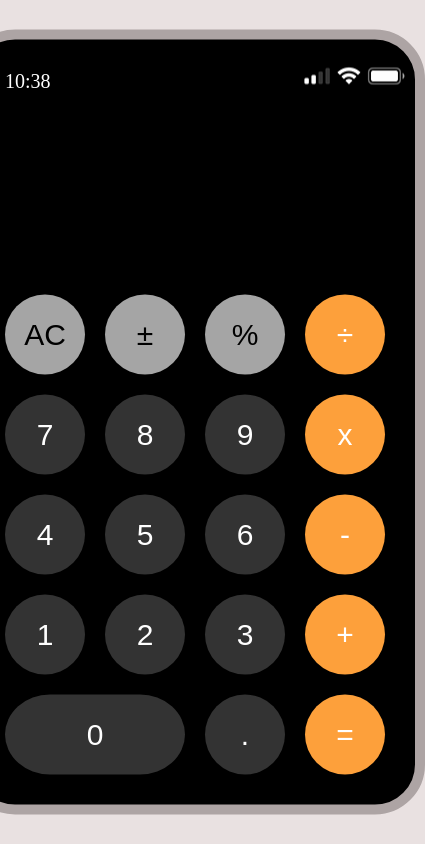
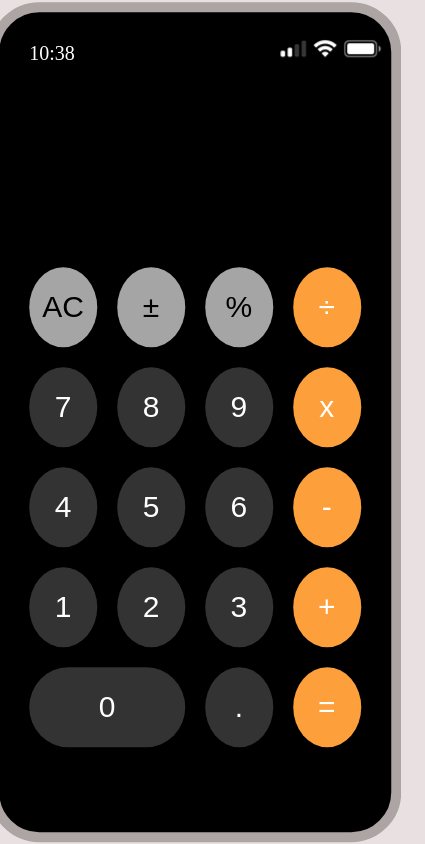
Before and after one commit to maheshsangeet/calculator, a React (Create React App) app: page / in a window 390 px wide. Shown: the whole page, 425 px wide, since content can reach past the window. Built offline with nearby package versions, Linux system fonts and the light colour scheme.

Commit message:
responsiveness done

```diff
--- a/src/App.css
+++ b/src/App.css
@@ -12,7 +12,6 @@ body {
     background-color: black;
     border-radius: 50px;
     padding: 30px;
-    /* background-color: red; */
 }
 .keypad {
     display: grid;
@@ -25,7 +24,6 @@ input[type='text'] {
     width: 350px;
     background-color: black;
     border: 0;
-    border-radius: 50px;
     color: blanchedalmond;
     text-align: right;
     font-size: 50px;
@@ -70,3 +68,24 @@ button:hover {
     right: 10px;
 
 }
+
+@media (max-width:600px) {
+    .container {
+        width: 85%;
+        height: 90vh;
+        border: 10px solid rgb(173, 164, 164);
+        background-color: black;
+        border-radius: 50px;
+    }
+    input[type='text'] {
+        height: 200px;
+        width: 90%;
+        background-color: black;
+        border: 0;
+        color: blanchedalmond;
+        text-align: right;
+        font-size: 50px;
+        font-weight: 900;
+        letter-spacing: 2px;
+    }
+  }
```
